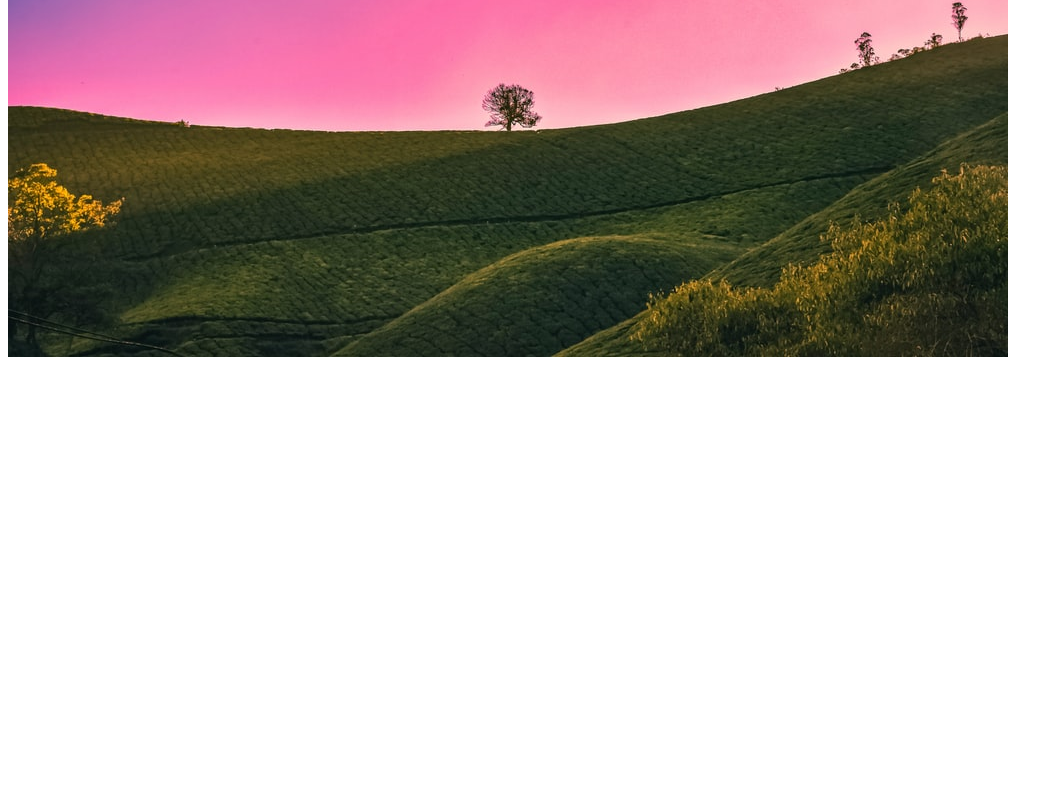
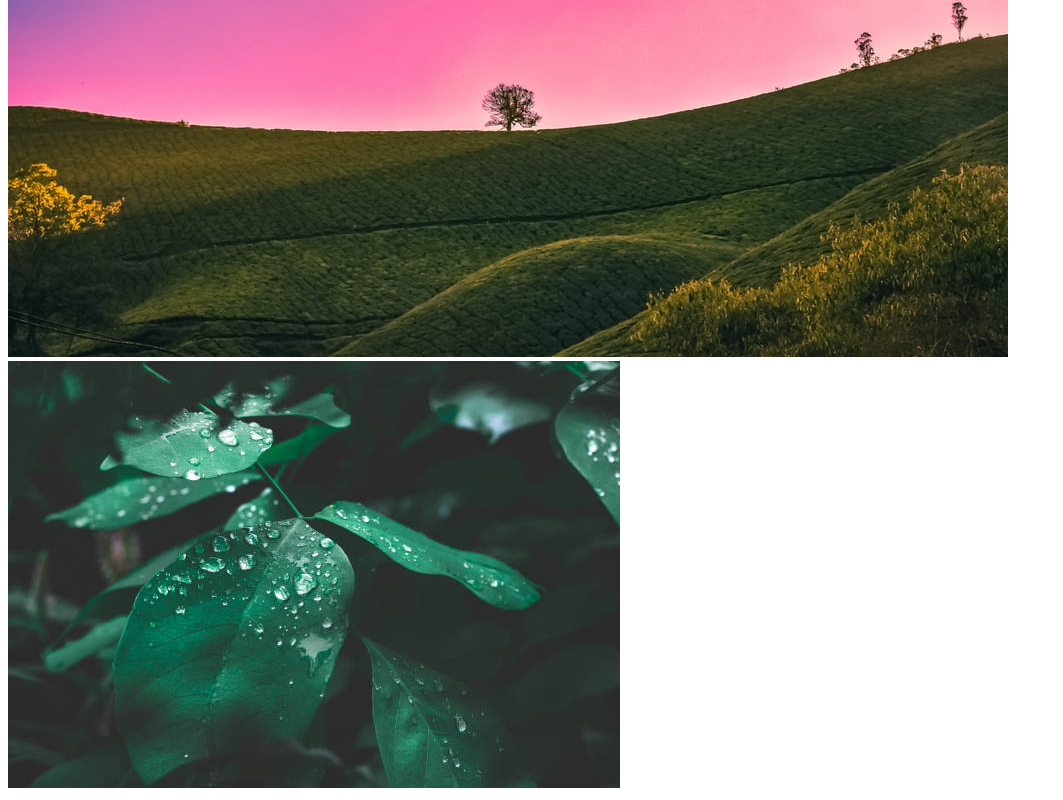
Before and after one commit to Dippjoy/My_third_repo, a plain HTML site: page index.html in a window 1280 px wide. Shown: the part 405-1205 px from the top of the page, without its empty margins (0-1063 px from the left). Before the commit the page ends 800 px from the top, so only its background shows below. Drawn offline with Linux system fonts and the light colour scheme.

Commit message:
another image added

```diff
--- a/index.html
+++ b/index.html
@@ -10,5 +10,6 @@
     <h1>Its my life</h1>
     <p>Lorem ipsum dolor sit amet consectetur adipisicing elit. Quaerat, suscipit.</p>
     <img src="NATURE.jfif" alt="">
+    <img src="leaves.jpg" alt="">
 </body>
 </html>
```
Also changed, not shown: leaves.jpg (added).
